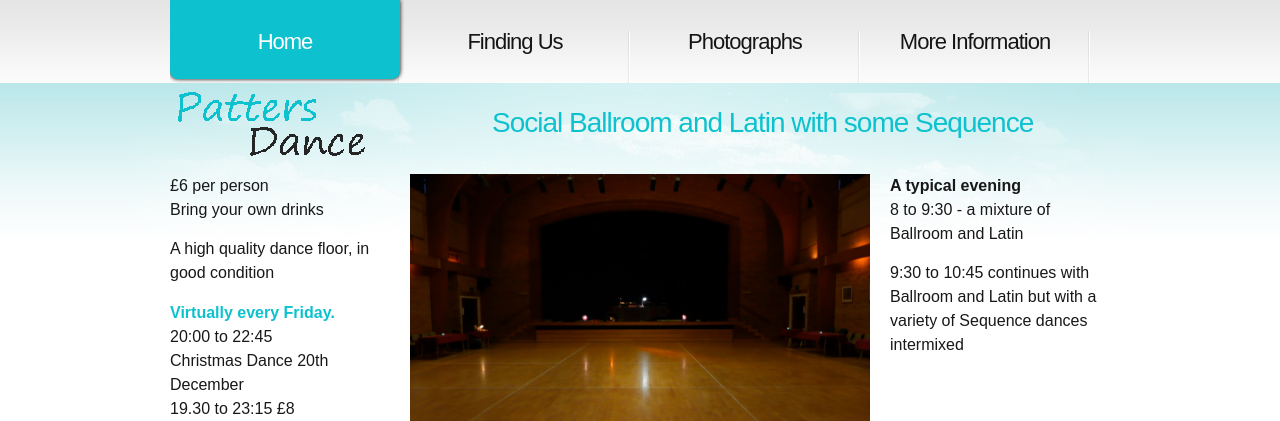
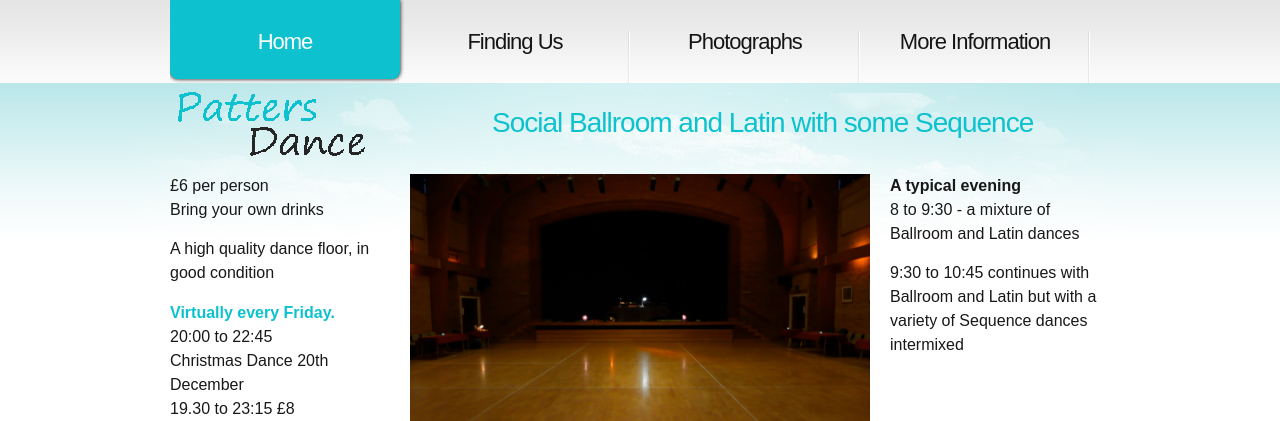
Before and after one commit to ramsayd/patters, a Jekyll site: the page built from 00_index.md, in a window 1280 px wide. Shown: the top 421 px of the page. Built offline with Jekyll 4.4.1, drawn with Linux system fonts in a browser that asks for light colours.

Commit message:
Update 00_index.md

```diff
--- a/00_index.md
+++ b/00_index.md
@@ -28,7 +28,7 @@ permalink: "index.html"
 <article class="grid_3">
 	<dl>
 	<dt><strong>A typical evening</strong></dt>
-	<dt>8 to 9:30 - a mixture of Ballroom and Latin</dt>
+	<dt>8 to 9:30 - a mixture of Ballroom and Latin dances</dt>
 	<dt class="marginT15">9:30 to 10:45 continues with Ballroom and Latin but with a variety of Sequence dances intermixed</dt>
 	</dl>
 </article>
```
